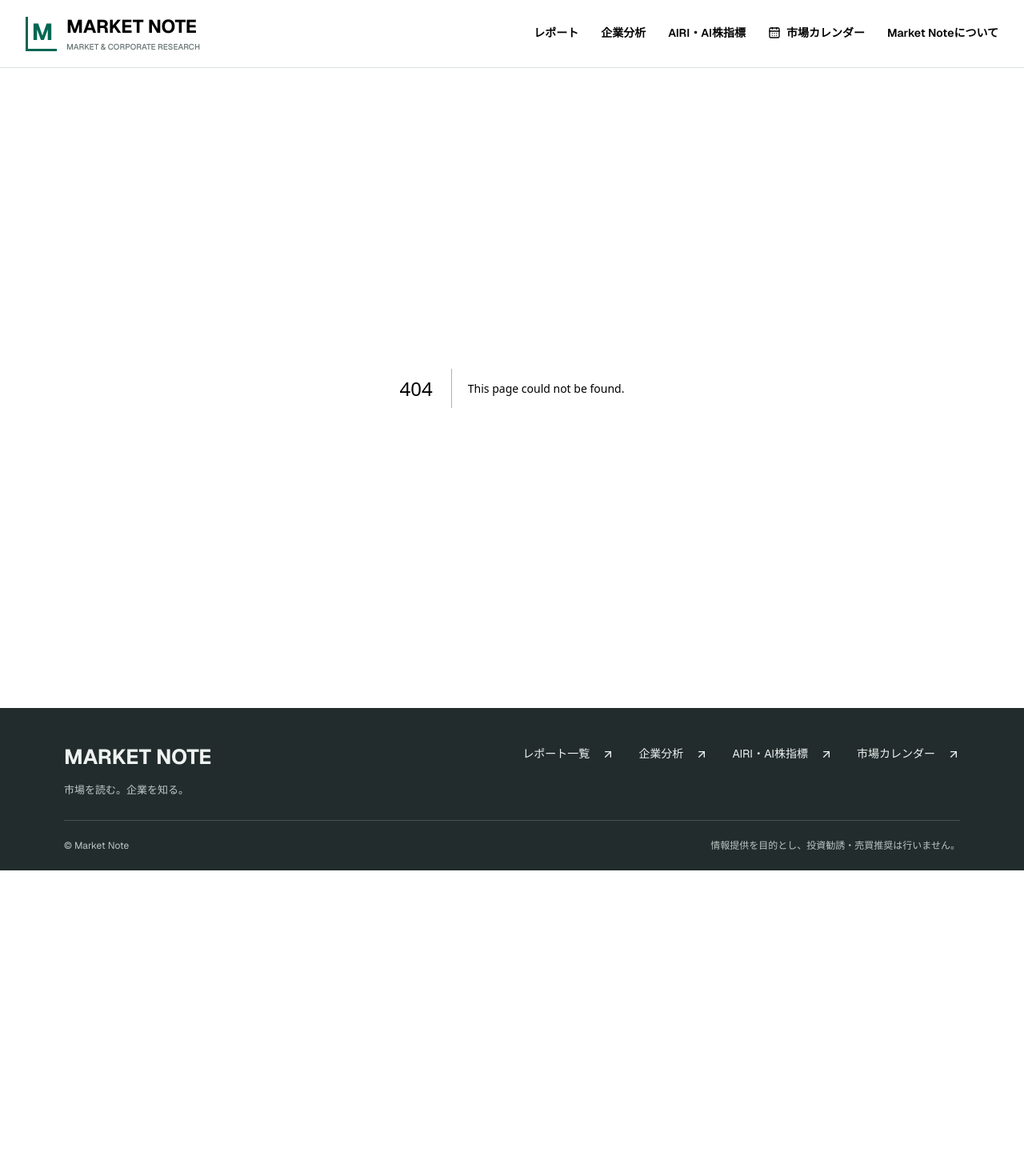
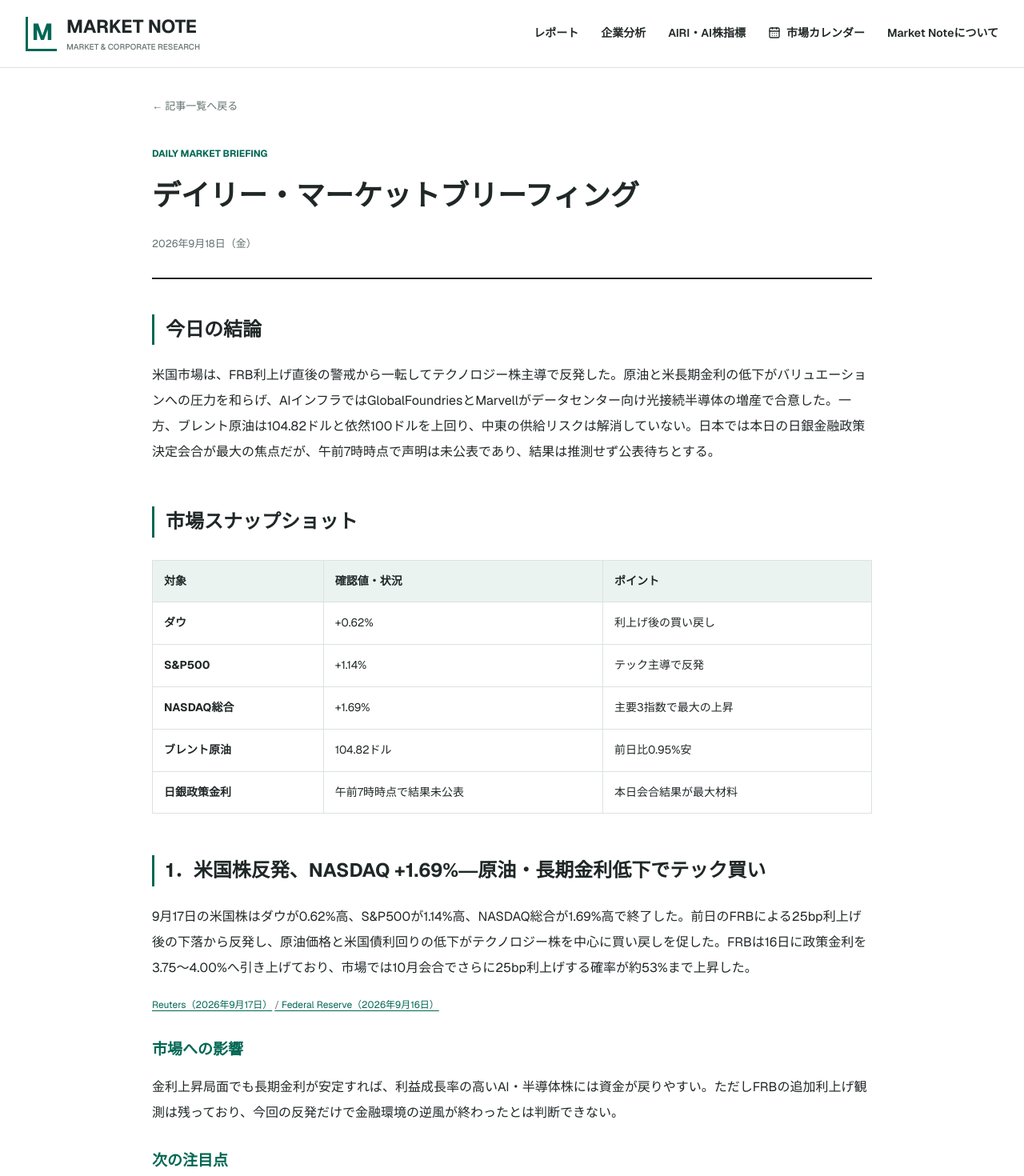
Before and after one commit to market-note-jp/market-note, a Next.js app: page /articles/daily-2026-09-18 in a window 1280 px wide. Before the commit this address had no page. Shown: the top 1470 px of the page at 80% size. Before the commit the page ends 1088 px from the top, so only its background shows below. Built offline with nearby package versions, Linux system fonts and the light colour scheme.

Commit message:
Add daily market briefing for 2026-09-18

```diff
--- /dev/null
+++ b/app/articles/daily-2026-09-18/page.tsx
@@ -0,0 +1,35 @@
+import type { Metadata } from "next";
+import Link from "next/link";
+
+export const metadata: Metadata = {
+  title: "デイリー・マーケットブリーフィング（2026年9月18日） | Market Note",
+  description: "2026年9月18日朝のAI・半導体、株式、原油、日本の金融政策を公開情報から整理。",
+};
+
+export default function DailyReportSeptember18() {
+  return (
+    <main className="article-page">
+      <Link className="back-link" href="/">← 記事一覧へ戻る</Link>
+      <article>
+        <header className="report-header"><p className="report-label">DAILY MARKET BRIEFING</p><h1>デイリー・マーケットブリーフィング</h1><p className="report-date">2026年9月18日（金）</p></header>
+        <div className="report-body">
+          <section><h2>今日の結論</h2><p>米国市場は、FRB利上げ直後の警戒から一転してテクノロジー株主導で反発した。原油と米長期金利の低下がバリュエーションへの圧力を和らげ、AIインフラではGlobalFoundriesとMarvellがデータセンター向け光接続半導体の増産で合意した。一方、ブレント原油は104.82ドルと依然100ドルを上回り、中東の供給リスクは解消していない。日本では本日の日銀金融政策決定会合が最大の焦点だが、午前7時時点で声明は未公表であり、結果は推測せず公表待ちとする。</p></section>
+
+          <section><h2>市場スナップショット</h2><div className="table-wrap"><table><thead><tr><th>対象</th><th>確認値・状況</th><th>ポイント</th></tr></thead><tbody><tr><td>ダウ</td><td>+0.62%</td><td>利上げ後の買い戻し</td></tr><tr><td>S&amp;P500</td><td>+1.14%</td><td>テック主導で反発</td></tr><tr><td>NASDAQ総合</td><td>+1.69%</td><td>主要3指数で最大の上昇</td></tr><tr><td>ブレント原油</td><td>104.82ドル</td><td>前日比0.95%安</td></tr><tr><td>日銀政策金利</td><td>午前7時時点で結果未公表</td><td>本日会合結果が最大材料</td></tr></tbody></table></div></section>
+
+          <section><h2>1．米国株反発、NASDAQ +1.69%―原油・長期金利低下でテック買い</h2><p>9月17日の米国株はダウが0.62%高、S&amp;P500が1.14%高、NASDAQ総合が1.69%高で終了した。前日のFRBによる25bp利上げ後の下落から反発し、原油価格と米国債利回りの低下がテクノロジー株を中心に買い戻しを促した。FRBは16日に政策金利を3.75〜4.00%へ引き上げており、市場では10月会合でさらに25bp利上げする確率が約53%まで上昇した。</p><p className="inline-sources"><a href="https://www.reuters.com/business/wall-st-futures-rise-fed-rate-hike-lifts-long-standing-overhang-2026-09-17/" target="_blank" rel="noreferrer">Reuters（2026年9月17日）</a> <a href="https://www.federalreserve.gov/newsevents/pressreleases/monetary20260916a.htm" target="_blank" rel="noreferrer">Federal Reserve（2026年9月16日）</a></p><h3>市場への影響</h3><p>金利上昇局面でも長期金利が安定すれば、利益成長率の高いAI・半導体株には資金が戻りやすい。ただしFRBの追加利上げ観測は残っており、今回の反発だけで金融環境の逆風が終わったとは判断できない。</p><h3>次の注目点</h3><ul><li>米10年国債利回りが再び5%方向へ上昇するか</li><li>10月FOMCの追加利上げ確率とインフレ指標</li></ul></section>
+
+          <section><h2>2．GlobalFoundries・Marvell、AIデータセンター向け光接続半導体を増産</h2><p>GlobalFoundriesとMarvell Technologyは、AIデータセンターの高速光接続に使われるシリコンゲルマニウム（SiGe）半導体の生産能力を拡大する複数年契約を発表した。GlobalFoundriesの米バーモント州バーリントン工場で能力を増強し、Marvellの光トランシーバー、near-packaged optics、co-packaged optics向け需要に対応する。Reutersによると発表後、GlobalFoundries株は約4%、Marvell株は6.3%上昇した。</p><p className="inline-sources"><a href="https://www.reuters.com/business/globalfoundries-marvell-expand-chip-capacity-deal-ai-data-center-connectivity-2026-09-17/" target="_blank" rel="noreferrer">Reuters（2026年9月17日）</a></p><h3>市場への影響</h3><p>AI投資のボトルネックがGPU単体からネットワーク・光通信へ広がっていることを示す材料だ。学習・推論クラスタの大型化では帯域幅と消費電力が重要になるため、AIインフラ投資の裾野が光部品・ファウンドリーへ拡大する可能性がある。</p><h3>次の注目点</h3><ul><li>SiGe増産がMarvellのAI関連売上成長にどこまで寄与するか</li><li>co-packaged opticsの量産時期とハイパースケーラー採用</li></ul></section>
+
+          <section><h2>3．Apple、NVIDIA技術を使うAIサーバーを検討との報道</h2><p>ReutersはThe Informationの報道として、Appleが自社の次世代M8 UltraチップとNVIDIAのNVLink Fusionを組み合わせたAIサーバーを検討していると伝えた。想定される市場投入は2029年で、計画は中止またはNVIDIA技術を使わない形に変更される可能性もある。AppleとNVIDIAはReutersのコメント要請に直ちに回答せず、Reuters自身も報道内容を独自確認していない。</p><p className="inline-sources"><a href="https://www.reuters.com/technology/apple-considers-nvidia-tech-return-server-market-information-reports-2026-09-16/" target="_blank" rel="noreferrer">Reuters（2026年9月16日）</a></p><h3>市場への影響</h3><p>未確定情報ではあるが、AI需要の中心がモデル学習だけでなく推論サーバーへ移る流れを象徴する。NVLink Fusionが他社のカスタムAIチップ接続基盤として広がれば、NVIDIAはGPU以外のネットワーク層でも収益機会を広げられる。</p><h3>次の注目点</h3><ul><li>Appleがサーバー事業への復帰を正式決定するか</li><li>NVLink FusionがカスタムASIC陣営へどこまで浸透するか</li></ul></section>
+
+          <section><h2>4．原油は続落も100ドル超―供給不安はなお残る</h2><p>9月17日のブレント原油は1.01ドル安の104.82ドル、WTIは52セント安の101.91ドルで終了した。サウジアラビアがオマーン沖の船舶間積み替えを通じてアジア向け追加供給を行うとの報道が供給懸念を和らげた。一方、サウジ東西パイプラインでは複数のポンプ施設が損傷し、ホルムズ海峡のタンカー通航減少も続いている。</p><p className="inline-sources"><a href="https://www.reuters.com/business/energy/oil-prices-extend-losses-fears-middle-east-supply-disruptions-ease-2026-09-17/" target="_blank" rel="noreferrer">Reuters（2026年9月17日）</a></p><h3>市場への影響</h3><p>原油のピークアウトは株式と債券には短期的な安心材料だが、100ドル超が長期化すれば企業コストとインフレ期待を押し上げ、FRBや日銀の金融引き締めを長期化させる可能性がある。</p><h3>次の注目点</h3><ul><li>サウジ東西パイプラインの復旧状況</li><li>ホルムズ海峡の通航量とディーゼル需給</li></ul></section>
+
+          <section><h2>5．日銀会合最終日―午前7時時点では結果未公表</h2><p>日本銀行は9月17〜18日に金融政策決定会合を開催している。日銀の公式リリース予定では18日の「Statement on Monetary Policy」は時刻未定で、午前7時時点では公表されていない。直前の政策金利は無担保コール翌日物を0.75%程度に誘導する方針であり、市場では追加利上げへの警戒が強いが、本記事では未公表の決定内容を推測して記載しない。国内政策では高市政権が17日に主要経済閣僚を留任させ、成長投資と積極財政を加速する姿勢を示した。</p><p className="inline-sources"><a href="https://www.boj.or.jp/en/about/calendar/index.htm" target="_blank" rel="noreferrer">日本銀行（2026年9月18日確認）</a> <a href="https://www.reuters.com/world/asia-pacific/japans-takaichi-set-signal-policy-continuity-cabinet-reshuffle-2026-09-16/" target="_blank" rel="noreferrer">Reuters（2026年9月17日）</a></p><h3>市場への影響</h3><p>日銀の政策金利だけでなく、植田総裁が中立金利や今後の利上げペースをどう説明するかが円・銀行株・長期国債の方向を左右する。積極財政と金融引き締めが同時進行すれば、日本の長期金利には上昇圧力が残りやすい。</p><h3>次の注目点</h3><ul><li>日銀の政策決定、採決内容、植田総裁会見</li><li>円相場と10年・30年国債利回りの反応</li></ul></section>
+
+          <section className="disclaimer"><h2>注意事項</h2><p>本記事は2026年9月18日午前7時までに確認できた公開情報を基に市場動向を整理したものであり、特定の金融商品の売買を推奨する投資助言ではありません。報道に基づく未確定事項は確定情報と区別し、公表前の政策決定や確認できない数値は推測で補っていません。</p></section>
+        </div>
+      </article>
+    </main>
+  );
+}
```
